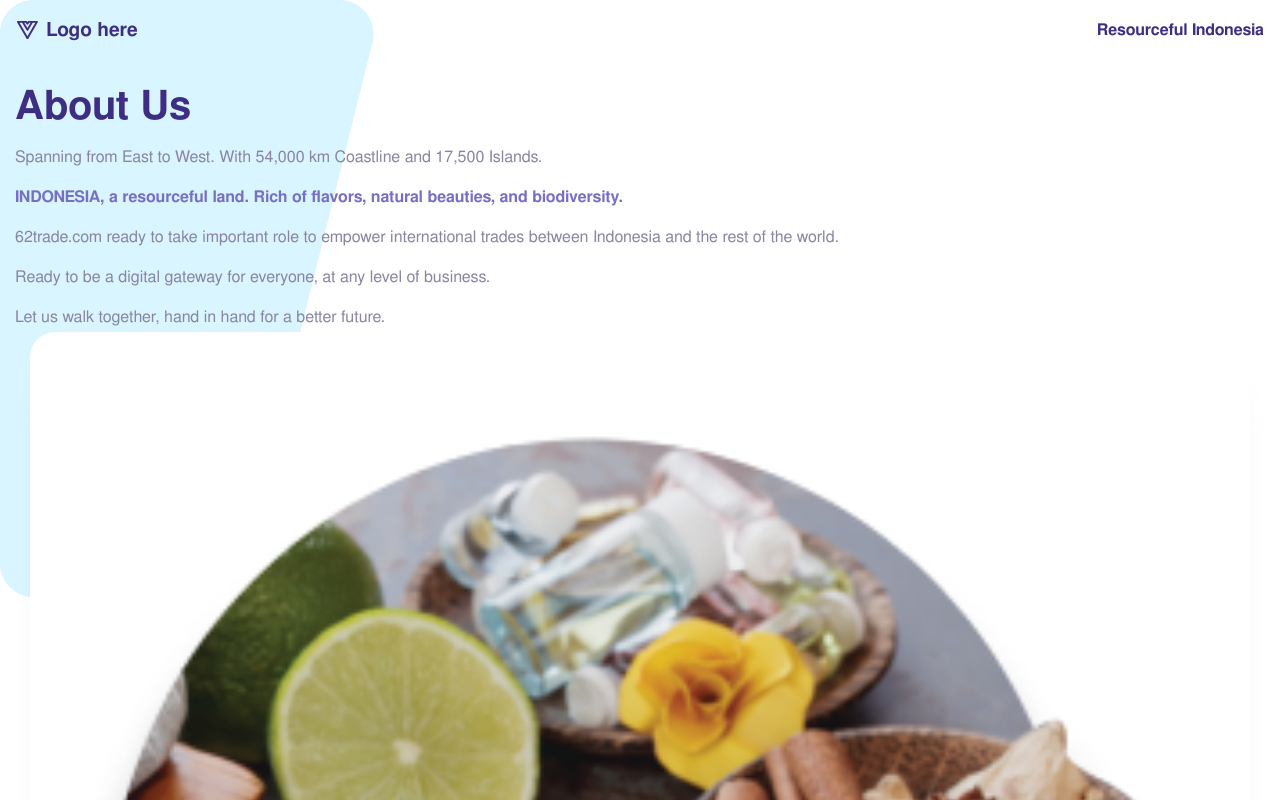
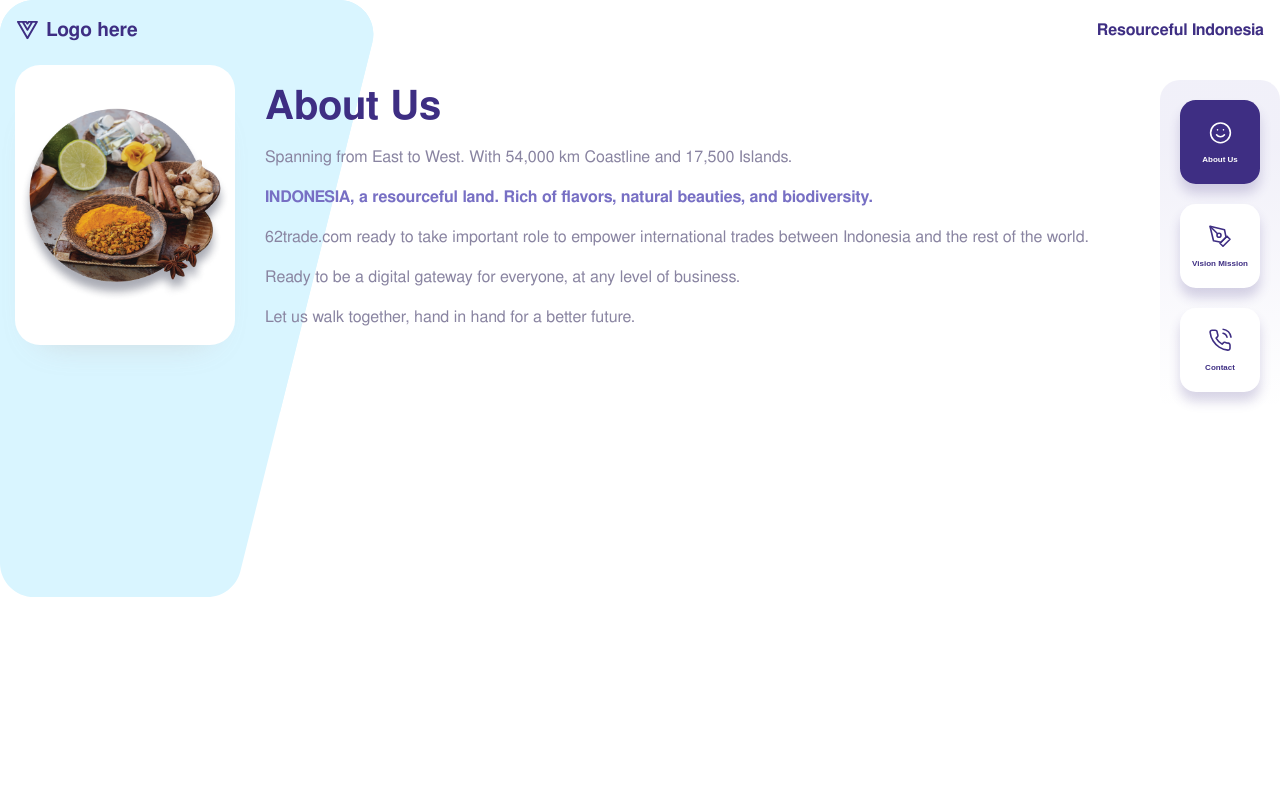
Before and after one commit to ibrahimtrg18/landing-page-indonesia, a Next.js app: page /about in a window 1280 px wide. Shown: the top 800 px of the page. Built offline with nearby package versions, Linux system fonts and the light colour scheme.

Commit message:
update pages/(about, contact, visionmission): improving style

```diff
--- a/src/pages/about.js
+++ b/src/pages/about.js
@@ -1,11 +1,11 @@
 import Menu from "../components/Menu";
 import CardImage from "../components/CardImage";
-import { AboutContainer } from "../styles/About";
+import { AboutContainer, AboutContent } from "../styles/About";
 
 export default function About() {
   return (
-    <>
     <AboutContainer>
+      <AboutContent>
         <h1 className="title text-primary">About Us</h1>
         <p>
           Spanning from East to West. With 54,000 km Coastline and 17,500
@@ -26,13 +26,13 @@ export default function About() {
           </p>
           <p>Let us walk together, hand in hand for a better future.</p>
         </div>
+      </AboutContent>
       <CardImage
         copyrightText="Copyright 2021 62Trade.com PT. Enam Dua Niaga"
         src="/images/about.png"
         alt="about image"
       />
+      <Menu />
     </AboutContainer>
-      <Menu />
-    </>
   );
 }
--- a/src/styles/About.js
+++ b/src/styles/About.js
@@ -1,6 +1,30 @@
+"use strict";
 import styled from "styled-components";
+import { MenuList } from "../components/Menu/styles";
+import { CardImageContainer, CopyRight } from "../components/CardImage/styles";
 
 export const AboutContainer = styled.div`
+  @media screen and (min-width: 481px) {
+    display: grid;
+    grid-template-columns: minmax(50px, 250px) 1fr max-content;
+
+    & > ${CardImageContainer} {
+      grid-column-start: 1;
+      grid-row-start: 1;
+
+      & ${CopyRight} {
+        display: none;
+      }
+    }
+
+    & > ${MenuList} {
+      flex-direction: column;
+      margin-top: 0;
+    }
+  }
+`;
+
+export const AboutContent = styled.div`
   padding: 15px;
 
   & > .title {
```
Also changed, not shown: src/pages/contact.js (+4 -5 lines), src/pages/visionmission.js (+7 -4 lines), src/styles/Contact.js (+24 -0 lines), src/styles/VisionMission.js (+24 -0 lines). Lines whose indentation alone changed are shown as unchanged.
